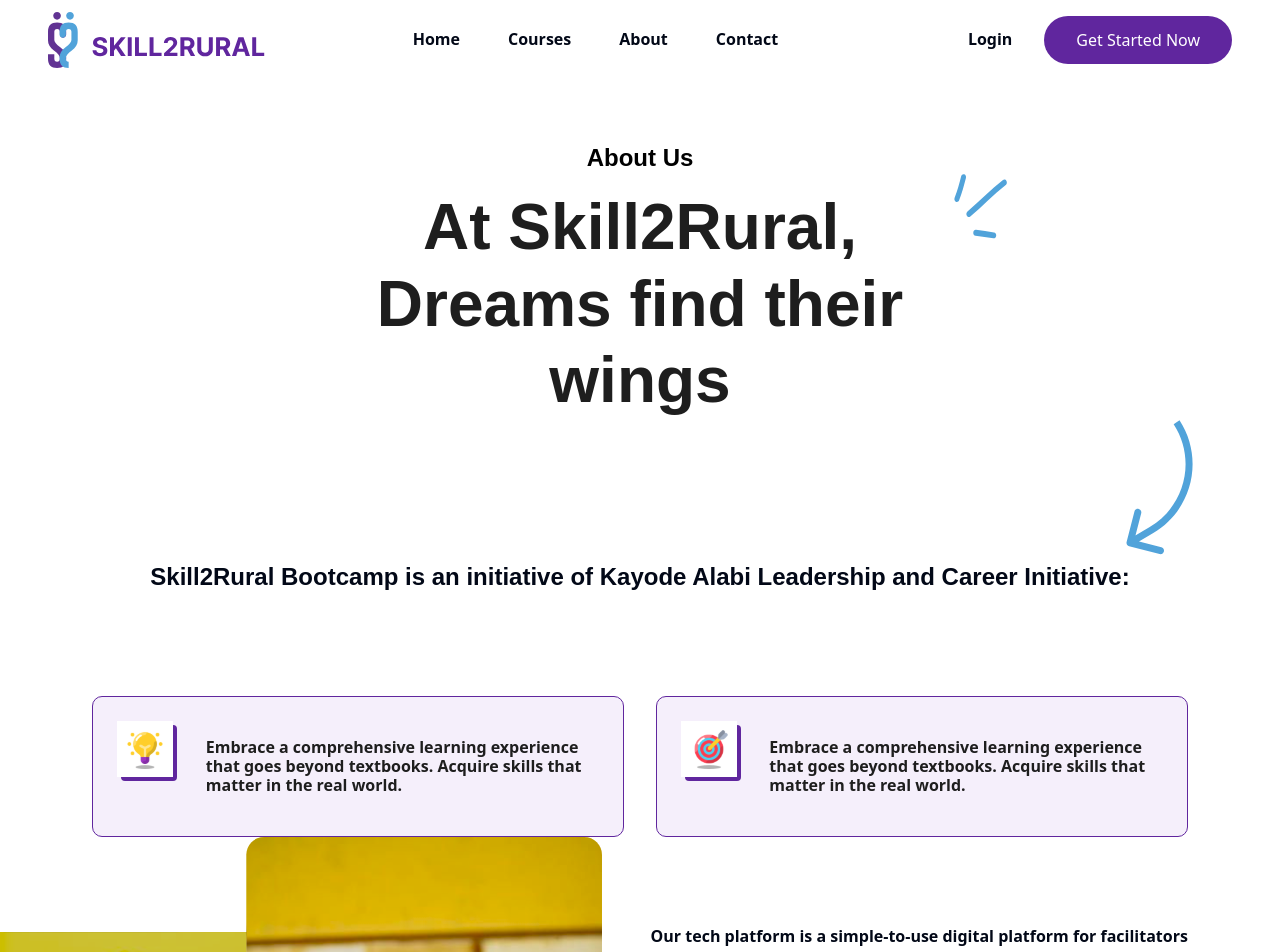
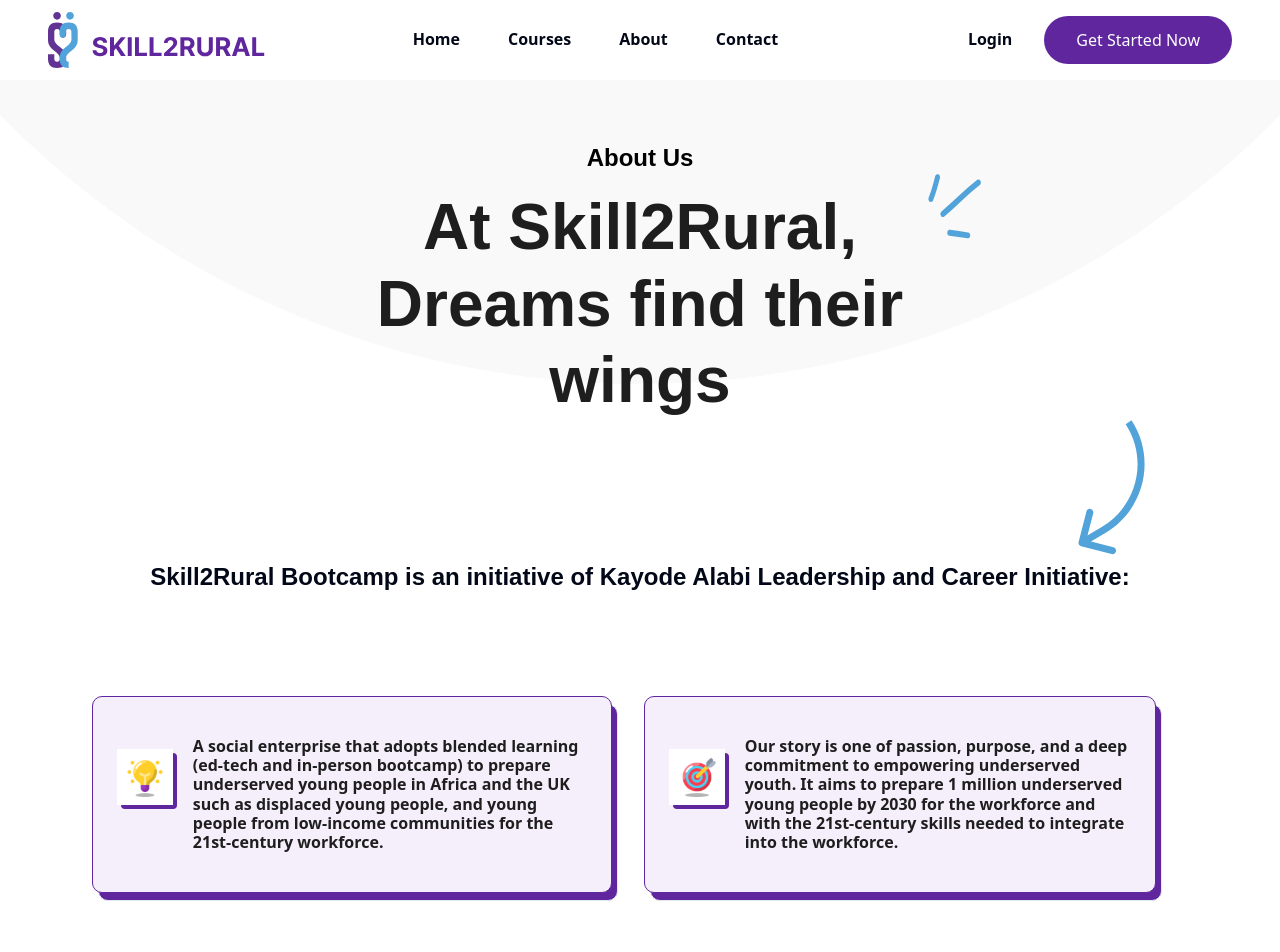
Before and after one commit to Preshy-Jones/skill2rural-web, a Next.js app: page /about in a window 1280 px wide. Shown: the top 952 px of the page. Built offline with nearby package versions, Linux system fonts and the light colour scheme.

Commit message:
more ui fixes

```diff
--- a/components/about/hero.tsx
+++ b/components/about/hero.tsx
@@ -1,15 +1,12 @@
 import Image from "next/image";
 import React from "react";
-import lightBulbLogo from "@/public/light-bulb.svg";
-import arrowPracticeLogo from "@/public/arrow-target-practice.svg";
 import dotDesign1 from "@/public/dots-home-hero.svg";
 import curvedArrow from "@/public/curved-arrow.svg";
 
 const Hero = () => {
   return (
-    <div>
-      <div className="h-[80vh] flex flex-col justify-center font-neue relative">
-        <div>
+    <div className="h-[80vh] flex flex-col justify-center font-neue relative overflow-hidden">
+      <div className="flex flex-col justify-center items-center absolute top-0 z-20 w-full h-full">
         <div className=" mt-24">
           <h4 className=" text-2xl leading-primary font-semibold text-center text-black">
             About Us
@@ -32,42 +29,12 @@ const Hero = () => {
             </div>
           </div>
           <p className="text-center leading-primary font-semibold text-2xl">
-              Skill2Rural Bootcamp is an initiative of Kayode Alabi Leadership
-              and Career Initiative:
+            Skill2Rural Bootcamp is an initiative of Kayode Alabi Leadership and
+            Career Initiative:
           </p>
         </div>
       </div>
-      </div>
-      <div className="flex justify-center">
-        <div className="w-[85.56%] flex mt-14">
-          <div className="bg-infoBg px-6 py-6 rounded-lgx border border-primary mr-8 flex items-center">
-            <div className="relative mb-8 h-[3.6875rem] w-[3.6875rem] mr-16">
-              <div className="bg-white flex justify-center w-[3.5rem] h-[3.5rem] absolute top-0 inset-x-0 mx-auto z-10">
-                <Image src={lightBulbLogo} alt="lightBulbLogo" />
-              </div>
-              <div className="bg-primary w-[3.5rem] h-[3.5rem] absolute top-1 right-0 left-1 mx-auto z-0 rounded-tertiary"></div>
-            </div>
-
-            <p className="leading-fifth font-semibold text-primaryBlack">
-              Embrace a comprehensive learning experience that goes beyond
-              textbooks. Acquire skills that matter in the real world.
-            </p>
-          </div>
-          <div className="bg-infoBg px-6 py-6 rounded-lgx border border-primary flex items-center">
-            <div className="relative mb-8 h-[3.6875rem] w-[3.6875rem] mr-16">
-              <div className="bg-white flex justify-center w-[3.5rem] h-[3.5rem] absolute top-0 inset-x-0 mx-auto z-10">
-                <Image src={arrowPracticeLogo} alt="lightBulbLogo" />
-              </div>
-              <div className="bg-primary w-[3.5rem] h-[3.5rem] absolute top-1 right-0 left-1 mx-auto z-0 rounded-tertiary"></div>
-            </div>
-
-            <p className="leading-fifth font-semibold text-primaryBlack">
-              Embrace a comprehensive learning experience that goes beyond
-              textbooks. Acquire skills that matter in the real world.
-            </p>
-          </div>
-        </div>
-      </div>
+      <div className="rounded-b-[70vw] absolute -top-[10%] left-1/2 transform -translate-x-1/2 -translate-y-1/2 h-[70vw] w-[140vw] bg-greyBg2"></div>
     </div>
   );
 };
--- a/components/about/info.tsx
+++ b/components/about/info.tsx
@@ -1,10 +1,51 @@
 import React from "react";
 import studentsImage from "@/public/students.svg";
+import lightBulbLogo from "@/public/light-bulb.svg";
+import arrowPracticeLogo from "@/public/arrow-target-practice.svg";
 import Image from "next/image";
 
 const Info = () => {
   return (
     <div>
+      <div className="flex justify-center mb-20">
+        <div className="w-[85.56%] flex mt-14">
+          <div className="relative mr-8">
+            <div className="bg-infoBg px-6 relative z-20 h-[12.3125rem] rounded-lgx border border-primary flex items-center">
+              <div className="relative mb-8 h-[3.6875rem] w-[3.6875rem] mr-16">
+                <div className="bg-white flex justify-center w-[3.5rem] h-[3.5rem] absolute top-0 inset-x-0 mx-auto z-10">
+                  <Image src={lightBulbLogo} alt="lightBulbLogo" />
+                </div>
+                <div className="bg-primary w-[3.5rem] h-[3.5rem] absolute top-1 right-0 left-1 mx-auto z-0 rounded-tertiary"></div>
+              </div>
+              <p className="leading-fifth font-semibold text-primaryBlack">
+                A social enterprise that adopts blended learning (ed-tech and
+                in-person bootcamp) to prepare underserved young people in
+                Africa and the UK such as displaced young people, and young
+                people from low-income communities for the 21st-century
+                workforce.
+              </p>
+            </div>
+            <div className="absolute top-2 left-1.5 z-0 w-full px-6 h-[12.3125rem] rounded-lgx border bg-primary mr-8 flex items-center"></div>
+          </div>
+          <div className="relative mr-8">
+            <div className="bg-infoBg px-6 h-[12.3125rem] rounded-lgx border border-primary flex items-center z-20 relative">
+              <div className="relative mb-8 h-[3.6875rem] w-[3.6875rem] mr-16">
+                <div className="bg-white flex justify-center w-[3.5rem] h-[3.5rem] absolute top-0 inset-x-0 mx-auto z-10">
+                  <Image src={arrowPracticeLogo} alt="lightBulbLogo" />
+                </div>
+                <div className="bg-primary w-[3.5rem] h-[3.5rem] absolute top-1 right-0 left-1 mx-auto z-0 rounded-tertiary"></div>
+              </div>
+              <p className="leading-fifth font-semibold text-primaryBlack">
+                Our story is one of passion, purpose, and a deep commitment to
+                empowering underserved youth. It aims to prepare 1 million
+                underserved young people by 2030 for the workforce and with the
+                21st-century skills needed to integrate into the workforce.
+              </p>
+            </div>
+            <div className="absolute top-2 left-1.5 z-0 w-full px-6 h-[12.3125rem] rounded-lgx border bg-primary mr-8 flex items-center"></div>
+          </div>
+        </div>
+      </div>
       <div className=" flex justify-between w-[94.44%] items-center">
         <Image src={studentsImage} alt="studentsImage" className="w-[49.78%]" />
         <div className="w-[46.18%]">
@@ -19,9 +60,9 @@ const Info = () => {
             take your personal and development journey into your hands.
           </p>
           <p className="font-semibold mb-8">
-            For facilitators: you don&apos;t necessarily need to take the course,
-            however, the resources can guide you to support your students or
-            young people within your community. Get started below.{" "}
+            For facilitators: you don&apos;t necessarily need to take the
+            course, however, the resources can guide you to support your
+            students or young people within your community. Get started below.{" "}
           </p>
           <p className="font-semibold">
             For young people: get started and earn certification toward starting
--- a/components/contact/hero.tsx
+++ b/components/contact/hero.tsx
@@ -3,17 +3,28 @@ import React from "react";
 import lightBulbLogo from "@/public/light-bulb.svg";
 import arrowPracticeLogo from "@/public/arrow-target-practice.svg";
 import curvedArrow from "@/public/curved-arrow.svg";
+import dotDesign1 from "@/public/dots-home-hero.svg";
 
 const Hero = () => {
   return (
-    <div className="pt-28 pb-12 flex flex-col justify-center font-neue">
-      <div>
+    <div className="h-[80vh] flex flex-col justify-center font-neue relative overflow-hidden">
+      <div className="flex flex-col justify-center items-center absolute top-0 z-20 w-full h-full">
+        <div className=" mt-24">
           <h4 className=" text-2xl leading-primary font-semibold text-center">
             Contact Us
           </h4>
+          <div className="flex justify-center">
+            <div className="w-[50%] relative">
               <p className="text-[4rem] leading-[4.8rem] text-center mt-4 font-semibold text-primaryBlack">
                 At Skill2Rural, Dreams find their wings
               </p>
+              <Image
+                src={dotDesign1}
+                alt="dot-1"
+                className="absolute top-0 -right-12"
+              />
+            </div>
+          </div>
           <div className="flex justify-center">
             <div className="w-[93%] flex justify-end">
               <Image src={curvedArrow} alt="curved-arrow" />
@@ -21,6 +32,8 @@ const Hero = () => {
           </div>
         </div>
       </div>
+      <div className="rounded-b-[70vw] absolute -top-[10%] left-1/2 transform -translate-x-1/2 -translate-y-1/2 h-[70vw] w-[140vw] bg-greyBg2"></div>
+    </div>
   );
 };
 
--- a/components/courses/hero.tsx
+++ b/components/courses/hero.tsx
@@ -5,7 +5,7 @@ import arrowPracticeLogo from "@/public/arrow-target-practice.svg";
 
 const Hero = () => {
   return (
-    <div className="h-[80vh] flex flex-col justify-center font-neue relative">
+    <div className="h-[80vh] flex flex-col justify-center font-neue relative overflow-hidden">
       <div className="flex flex-col justify-center items-center absolute top-0 z-20 w-full h-full">
         <div className=" mt-24">
           <h4 className=" text-2xl leading-primary font-semibold text-center mb-4">
```
Lines whose indentation alone changed are shown as unchanged.
